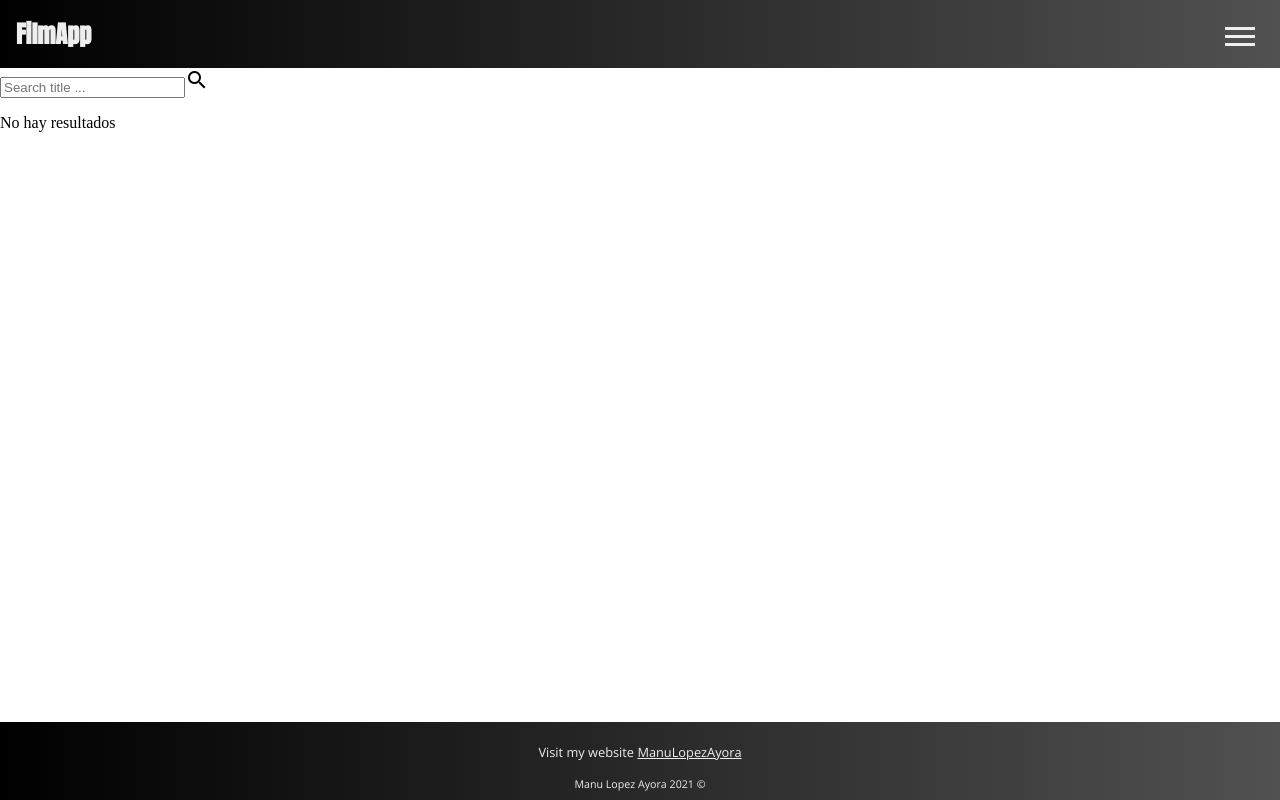
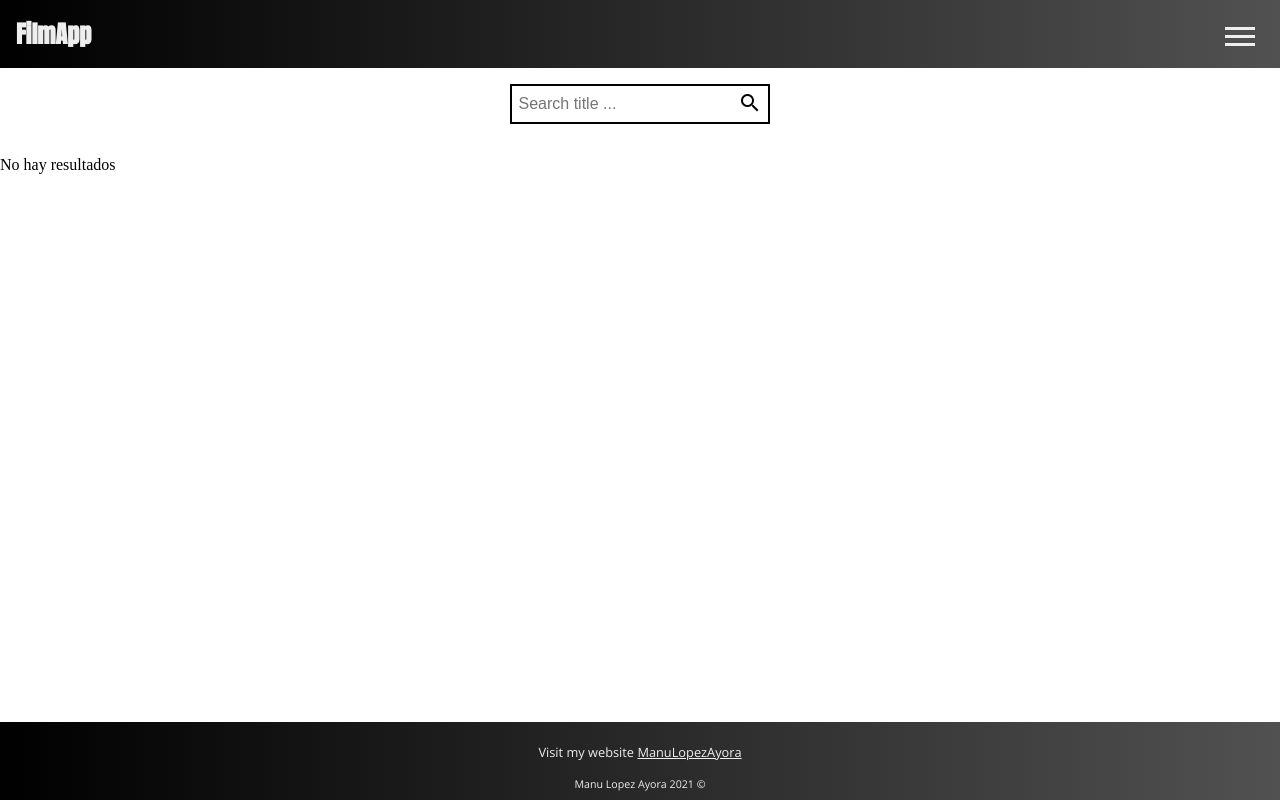
Before and after one commit to manulopezayora/filmAppAngular, an Angular app: page /home in a window 1280 px wide. Built offline with nearby package versions, Linux system fonts and the light colour scheme.

Commit message:
[WIP] Login Fixes and search input layout

```diff
--- a/src/app/main/components/search-input/search-input.component.css
+++ b/src/app/main/components/search-input/search-input.component.css
@@ -1,3 +1,30 @@
+
+.search-box__field {
+  display: flex;
+  flex-direction: row;
+  justify-content: center;
+  align-items: center;
+  padding-top: 1rem;
+  padding-bottom: 1rem;
+}
+
+.search-box__input {
+  height: 40px;
+  font-size: 1rem;
+  padding: .4rem;
+  outline: none;
+  border: 2px solid black;
+  border-right: none;
+}
+
+.submit-button {
+  height: 40px;
+  background-color: transparent;
+  border: 2px solid black;
+  border-left: none;
+  outline: none;
+}
+
 .search-button {
   cursor: pointer;
 }
--- a/src/app/main/components/search-input/search-input.component.html
+++ b/src/app/main/components/search-input/search-input.component.html
@@ -1,10 +1,13 @@
 <section class="search-box">
   <form class="search-box__field" (ngSubmit)="search()" autocomplete="off">
     <input
+      class="search-box__input"
       type="text"
       name="title"
       [(ngModel)]="title"
       placeholder="Search title ..." />
-    <span class="material-icons search-button">search</span>
+      <button class="submit-button">
+        <span class="material-icons search-button">search</span>
+      </button>
   </form>
 </section>
--- a/src/app/main/pages/home/home.component.ts
+++ b/src/app/main/pages/home/home.component.ts
@@ -7,9 +7,9 @@ import { FilmsService } from '../../../services/films/films.service';
   styleUrls: ['./home.component.css']
 })
 export class HomeComponent implements OnInit {
-  title: string = '';
-  noResults: boolean = true;
-  filmResults: any[] = [];
+  title      : string  = '';
+  noResults  : boolean = true;
+  filmResults: any[]   = [];
 
 
   constructor(private _filmSvc: FilmsService) { }
--- a/src/app/main/pages/login/login.component.css
+++ b/src/app/main/pages/login/login.component.css
@@ -19,7 +19,7 @@
 }
 
 .form__input {
-  padding: .6rem .5rem;
+  padding: .4rem 1rem;
   font-size: 1rem;
   border: none;
   border-bottom: 2px solid black;
--- a/src/app/main/pages/login/login.component.ts
+++ b/src/app/main/pages/login/login.component.ts
@@ -34,21 +34,25 @@ export class LoginComponent implements OnInit {
     }
 
   onSubmit = (): void => {
+    this.newUser = this.loginForm.value;
 
-    this.newUser.push(this.loginForm.value);
-
-    if(this._loginService.getUsersData()){
-      this._loginService.getUsersData().map(
-        (user: any )=> {
-          this.loginForm.get('username')?.value === user.username &&
-          this.loginForm.get('password')?.value === user.password  ?
-          this._loginService.setTokenSession(user.username):
-          this._loginService.saveUser(this.usersData, this.newUser);
-        }
-      )
+    if(this._loginService.getUsersData() === null){
+      this._loginService.setTokenSession(this.loginForm.get('username')?.value)
+      this._loginService.saveUser([this.newUser]);
+    } else {
+      const data: any = this._loginService.getUsersData();
+      const username = data.findIndex((user: any) => user.username === this.loginForm.get('username')?.value)
+      const password = data.findIndex((user: any) => user.password === this.loginForm.get('password')?.value)
+      if (username !== -1 && password !== -1) {
+        this._loginService.setTokenSession(this.loginForm.get('username')?.value);
+        this._router.navigate(['home']);
+      } else {
+        this._loginService.setTokenSession(this.loginForm.get('username')?.value);
+        this.usersData.push(this.newUser);
+        this._loginService.saveUser(this.usersData);
+        this._router.navigate(['home']);
+      }
     }
-    this.usersData === null && this._loginService.saveUser(this.usersData = [], this.newUser);
-    this._router.navigate(['home'])
   }
 
   fieldIsValid = (name: string): boolean => {
--- a/src/app/services/login/login.service.ts
+++ b/src/app/services/login/login.service.ts
@@ -25,7 +25,7 @@ export class LoginService {
     true;
   }
 
-  saveUser = (userData: any, newUser: any): void => {
-    userData.push(localStorage.setItem('user', JSON.stringify(newUser)));
+  saveUser = ( newUser: any): void => {
+    localStorage.setItem('user', JSON.stringify(newUser));
   }
 }
```
